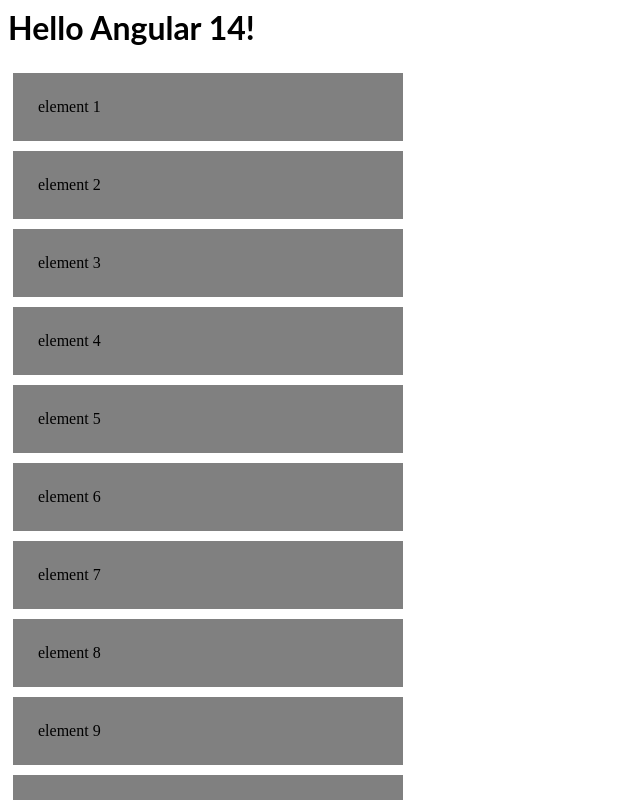
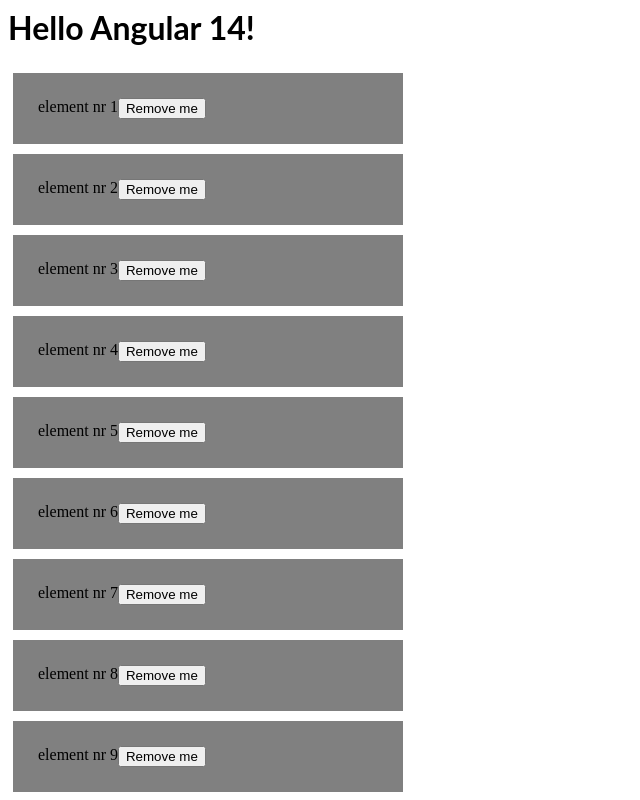
Before and after one commit to adhed/angular-ivy-training, an Angular app: page / in a window 1280 px wide. Shown: the top 800 px of the page, without its empty margins (0-640 px from the left). Built offline with nearby package versions, Linux system fonts and the light colour scheme.

Commit message:
add remove btn

```diff
--- a/src/list/list.component.html
+++ b/src/list/list.component.html
@@ -1,3 +1,4 @@
 <div *ngFor="let element of elements" class="list__element">
-  element {{ element }}
+  element nr {{ element + 1 }}
+  <button name="remove-btn" (click)="onRemoveBtnClick(element)">Remove me</button>
 </div>
--- a/src/list/list.component.ts
+++ b/src/list/list.component.ts
@@ -1,4 +1,4 @@
-import { ChangeDetectionStrategy, Component, Input, OnInit } from '@angular/core';
+import { ChangeDetectionStrategy, Component, Input } from '@angular/core';
 
 @Component({
   selector: 'my-list',
@@ -13,7 +13,11 @@
 
   public elements: number[] = [];
 
+  public onRemoveBtnClick(index: number): void {
+    this.elements.splice(index, 1);
+  }
+
   private assignElements(limit: number = 100): void {
-    this.elements = Array(limit).fill(0).map((x, index) => index + 1);
+    this.elements = Array(limit).fill(0).map((x, index) => index);
   }
 }
```
